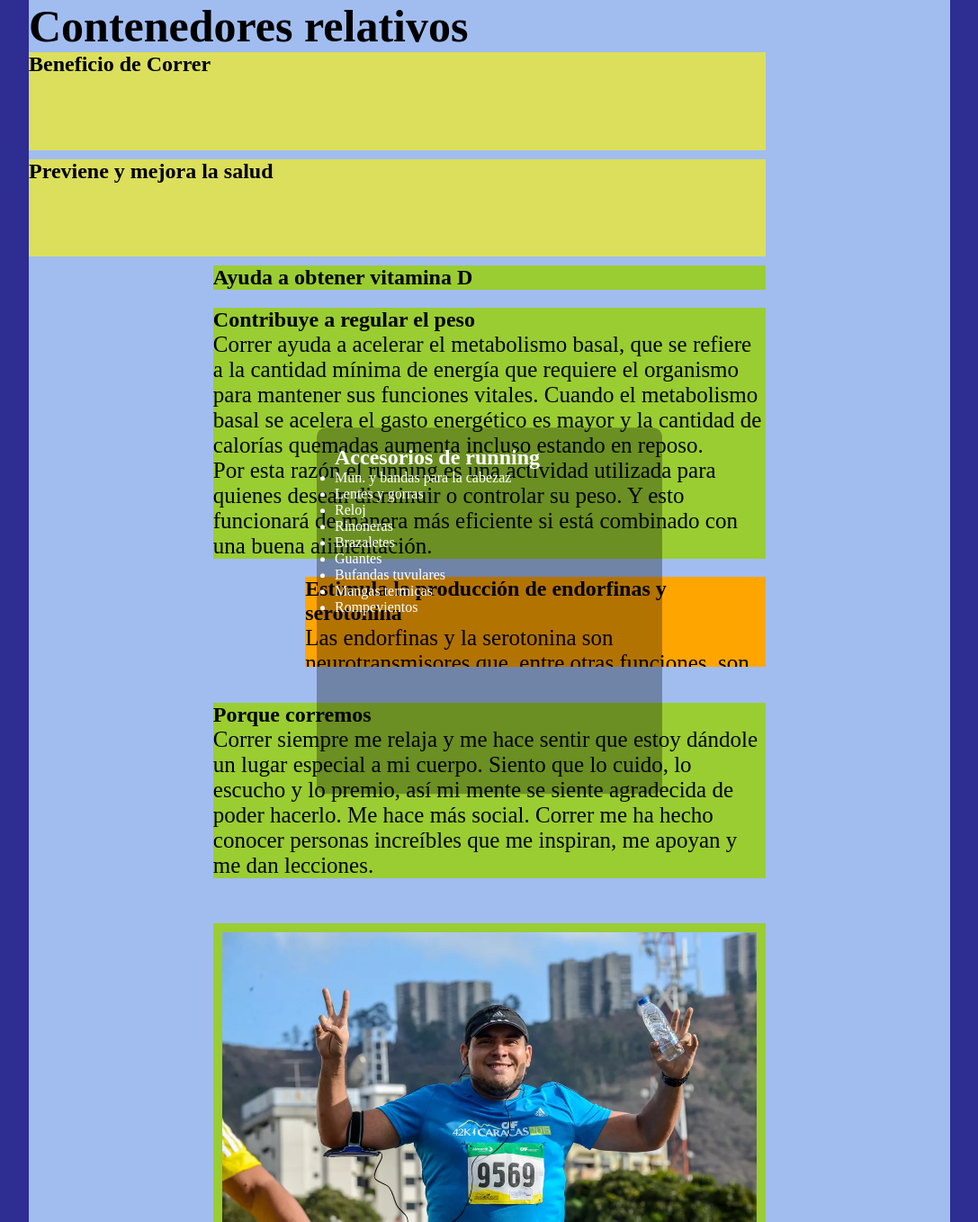
After one commit to DamianMartinez28885/prof, a PHP site: page /Css/cssParte1/DivInternosRelativos/index.html in a window 1280 px wide. The commit adds this page. Shown: the whole page at 90% size, without its empty margins (96-1183 px from the left). Run offline with PHP 8.4, Linux system fonts and the light colour scheme.

Commit message:
Div internos relativos terminados

```diff
--- /dev/null
+++ b/Css/cssParte1/DivInternosRelativos/DivInternosRelativos.css
@@ -0,0 +1,92 @@
+*{
+		margin: 0;
+        padding: 0;
+        box-sizing: border-box;
+	}
+
+    h1 {
+        font-size: 50px;
+
+    }
+    p {
+        font-size: 25px;
+
+    }
+	html,
+    body {
+        height: 100%;
+        width: 100%;
+        background-color: rgb(45, 45, 146);
+    }
+	img{
+		max-width: 100%;
+		max-height: 100%;
+	}
+
+	.divpadre {
+		width: 80%;
+        height: 100%;
+        background-color: rgb(161, 189, 240);
+        margin: auto;
+		overflow: auto;
+		position: relative;
+	}
+
+	div{
+		position: relative;
+	}
+
+	.relativo1, .relativo2{
+		width: 80%;
+		height: 8%;
+        background-color: rgb(220, 223, 91);
+	}
+
+	.relativo2{
+		top: 10px;
+	}
+
+	.relativo3, .relativo4, .relativo6, .relativo7{
+		width: 60%;
+        background-color: yellowgreen;
+		left: 20%;
+	}
+
+	.relativo3{
+		top: 20px;
+	}
+
+		.relativo4{
+		top: 40px;
+	}
+
+	.relativo5{
+		width: 50%;
+		left: 30%;
+		background-color: orange;
+		top: 60px;
+		max-height: 100px;
+		overflow-y: auto;
+	}
+
+	.relativo6 {
+		top: 100px;
+	}
+
+	.relativo7{
+		top: 150px;
+		padding: 10px;
+	}
+
+	#divblock{
+		position: fixed;
+        background-color: rgba(0,0,0,0.3);
+		width: 30%;
+		height: 30%;
+        top: 50%;
+        left: 50%;
+		transform: translate(-50%, -50%);
+		border-radius: 10px;
+		padding: 20px;
+		color: white;
+	}
--- /dev/null
+++ b/Css/cssParte1/DivInternosRelativos/index.html
@@ -0,0 +1,78 @@
+<!DOCTYPE html>
+<html lang="es">
+<head>
+    <meta charset="UTF-8">
+    <meta name="viewport" content="width=device-width, initial-scale=1.0">
+    <title>Div internos relativos</title>
+    <link rel="stylesheet" href="./DivInternosRelativos.css">
+</head>
+<body>
+    <div class="divpadre">
+
+		<h1>Contenedores relativos</h1>
+
+		<div class="relativo1">
+			<h2>Beneficio de Correr</h2>
+		</div>
+		<div class="relativo2">
+			<h2>Previene y mejora la salud</h2>
+		</div>
+
+		<div class="relativo3">
+			<h2>Ayuda a obtener vitamina D</h2>
+		</div>
+		<div class="relativo4">
+			<h2>Contribuye a regular el peso</h2>
+			<p>Correr ayuda a acelerar el metabolismo basal, que se refiere a la cantidad mínima
+                de energía que requiere el organismo para mantener sus funciones vitales. Cuando
+                el metabolismo basal se acelera el gasto energético es mayor y la cantidad de
+                calorías quemadas aumenta incluso estando en reposo.<br>
+                Por esta razón el running es una actividad utilizada para quienes desean
+                disminuir o controlar su peso. Y esto funcionará de manera más eficiente si está combinado con una buena alimentación.</p>
+		</div>
+
+		<div class="relativo5">
+			<h2>Estimula la producción de endorfinas y serotonina</h2>
+			<p>Las endorfinas y la serotonina son neurotransmisores que, entre otras funciones,
+                son responsables de los estados de ánimo. El running estimula la producción de
+                ambas, lo cual explica por qué muchos corredores experimentan una sensación de
+                bienestar (e incluso felicidad) al terminar de correr, incluso a pesar del
+                agotamiento físico. <br>
+                Esta es una de las razones por las cuales los corredores nuevos se enganchan con
+                la disciplina, ya que es una forma natural de mejorar el ánimo.
+                Estos y otros beneficios hacen del running una actividad integral que estimula
+                el bienestar físico y mental tanto de los corredores experimentados como de
+                aquellos que recién inician. Además, si el entrenamiento es constante, sus
+                resultados pueden verse en el corto plazo.  </p>
+		</div>
+
+		<div class="relativo6">
+			<h2>Porque corremos</h2>
+            <p>Correr siempre me relaja y me hace sentir que estoy dándole un lugar especial a
+                mi cuerpo. Siento que lo cuido, lo escucho y lo premio, así mi mente se siente
+                agradecida de poder hacerlo. Me hace más social. Correr me ha hecho conocer
+                personas increíbles que me inspiran, me apoyan y me dan lecciones.</p>
+		</div>
+
+		<div class="relativo7">
+			<img src="./running.jpg">
+		</div>
+
+		<div id="divblock">
+			<h2>Accesorios de running</h2>
+            <ul>
+                <li>Mun. y bandas para la cabezaz</li>
+                <li>Lentes y gorras</li>
+                <li>Reloj</li>
+                <li>Rinoneras</li>
+                <li>Brazaletes</li>
+                <li>Guantes</li>
+                <li>Bufandas tuvulares</li>
+                <li>Mangas termicas</li>
+                <li>Rompevientos</li>
+            </ul>
+		</div>
+	</div>
+
+</body>
+</html>
--- a/Css/cssParte1/SelectorDeEvento/index.html
+++ b/Css/cssParte1/SelectorDeEvento/index.html
@@ -59,6 +59,7 @@
                 </div>
 
 
+
 </div>
 
 </body>
--- a/Css/cssParte1/SelectorDeEvento/selectordeevento.css
+++ b/Css/cssParte1/SelectorDeEvento/selectordeevento.css
@@ -68,8 +68,8 @@ input:focus
     margin-top: 20px;
     float: left;
     padding: 5px;
-    transition-duration: 1s;
-
+    transition-duration: 0,5s;
+    border: 1px solid black;
 }
 
 
--- a/Css/index.html
+++ b/Css/index.html
@@ -14,6 +14,7 @@
         <li><a href="./cssParte1/divenfilas/index.html">Divs en fila</a></li>
         <li><a href="./cssParte1/divencolumnados/index.html">Divs en Columnas</a></li>
         <li><a href="./cssParte1/SelectorDeEvento/index.html">Selector de evento</a></li>
+        <li><a href="">Divs Internos Relativos</a></li>
 
         </ul>
 
--- a/index.html
+++ b/index.html
@@ -3,7 +3,7 @@
 <head>
     <meta charset="UTF-8">
     <meta name="viewport" content="width=device-width, initial-scale=1.0">
-    <title>Document</title>
+    <title>Laboratorio 3</title>
 </head>
 <body>
     <h1>Indice de ejercicios Laboratorio 3 2024</h1>
```
Also changed, not shown: Css/cssParte1/DivInternosRelativos/running.jpg (added).
